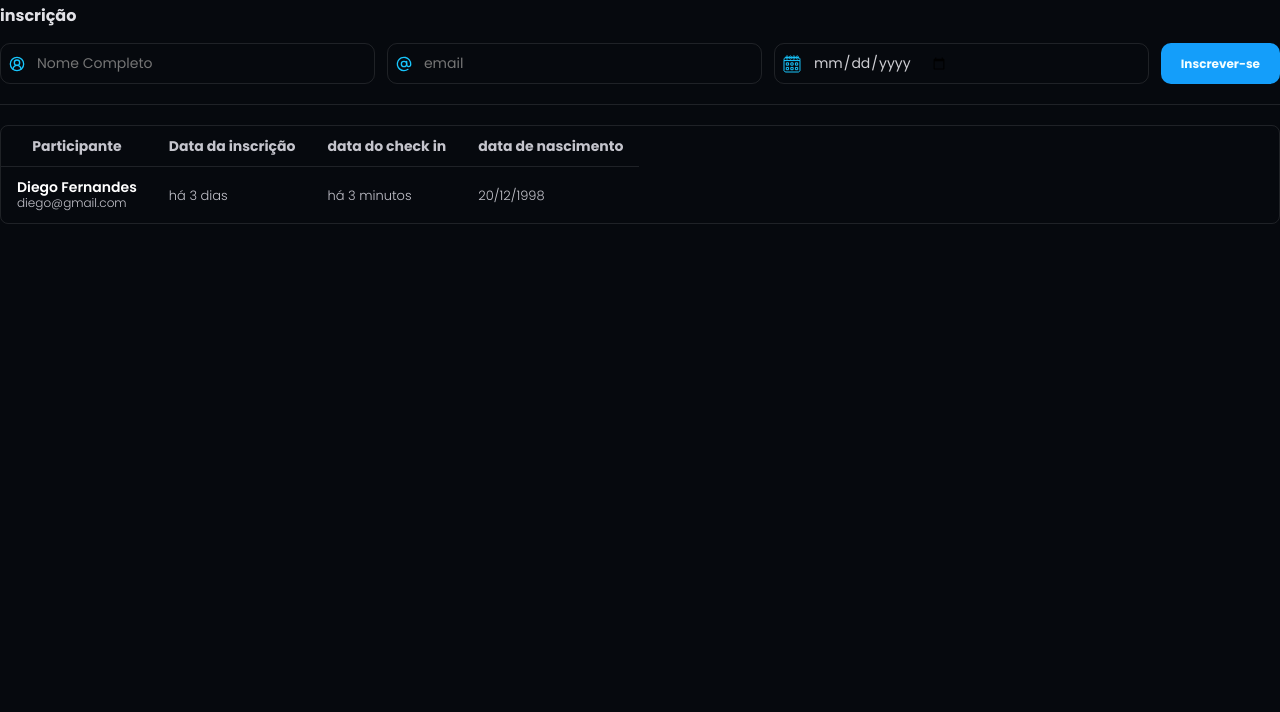
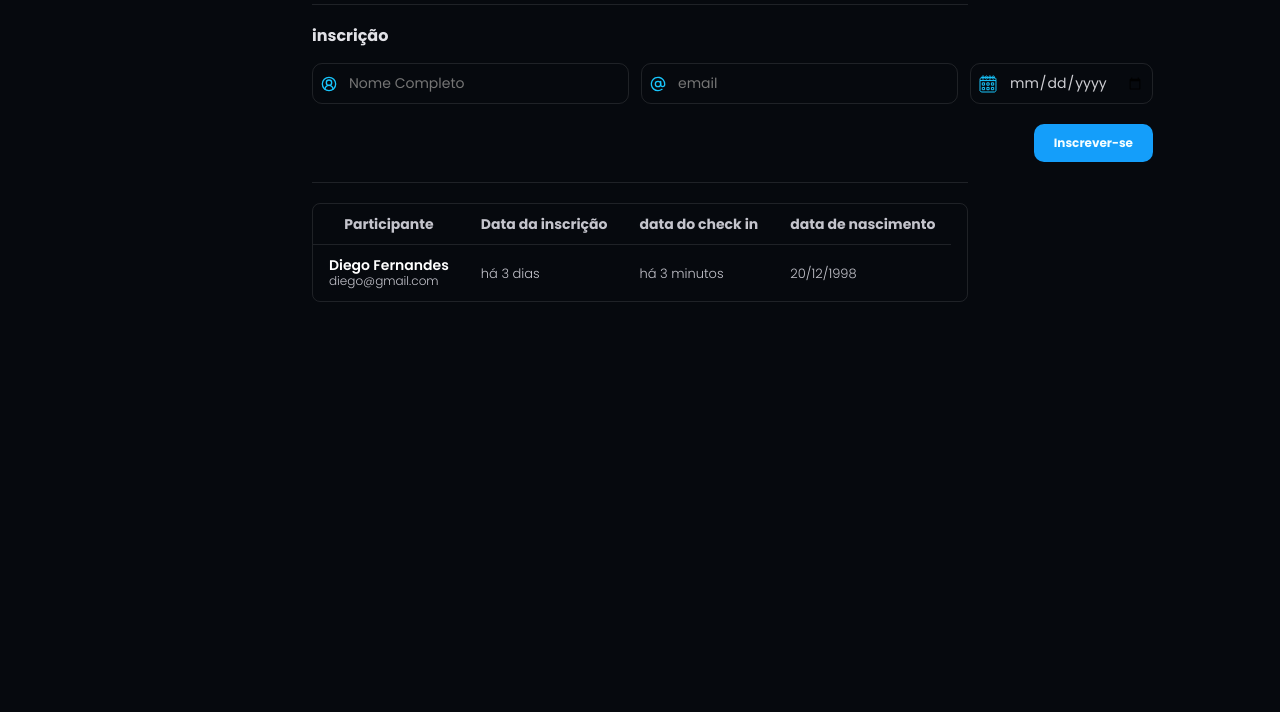
Before and after one commit to giulliow/NLW-UNITE-HTML-CSS-JS, a plain HTML site: page index.html in a window 1280 px wide. Shown: the part 88-800 px from the top of the page. Drawn offline with nearby package versions, Linux system fonts and the light colour scheme.

Commit message:
Update index.html

```diff
--- a/index.html
+++ b/index.html
@@ -7,11 +7,11 @@
 <link rel="preconnect" href="https://fonts.gstatic.com" crossorigin>
 <link href="https://fonts.googleapis.com/css2?family=Poppins:ital,wght@0,100;0,200;0,300;0,400;0,500;0,600;0,700;0,800;0,900;1,100;1,200;1,300;1,400;1,500;1,600;1,700;1,800;1,900&display=swap" rel="stylesheet">
 <link rel="stylesheet" href="./index.css">
-<script src= "./index.js"> </script>
+<script src= "index.js"> </script>
 
 <body>
 
-  <divclass="container">
+  <div class="container">
 
     <header>
       <svg width="32" height="32" viewBox="0 0 32 32" fill="none" xmlns="http://www.w3.org/2000/svg">
@@ -83,8 +83,9 @@
               required
             >
           </div>
-
-          <button>Inscrever-se</button>
+        </div>
+        <div class="botao">
+            <button>Inscrever-se</button>
         </div>
       </fieldset>
     </form>
```
